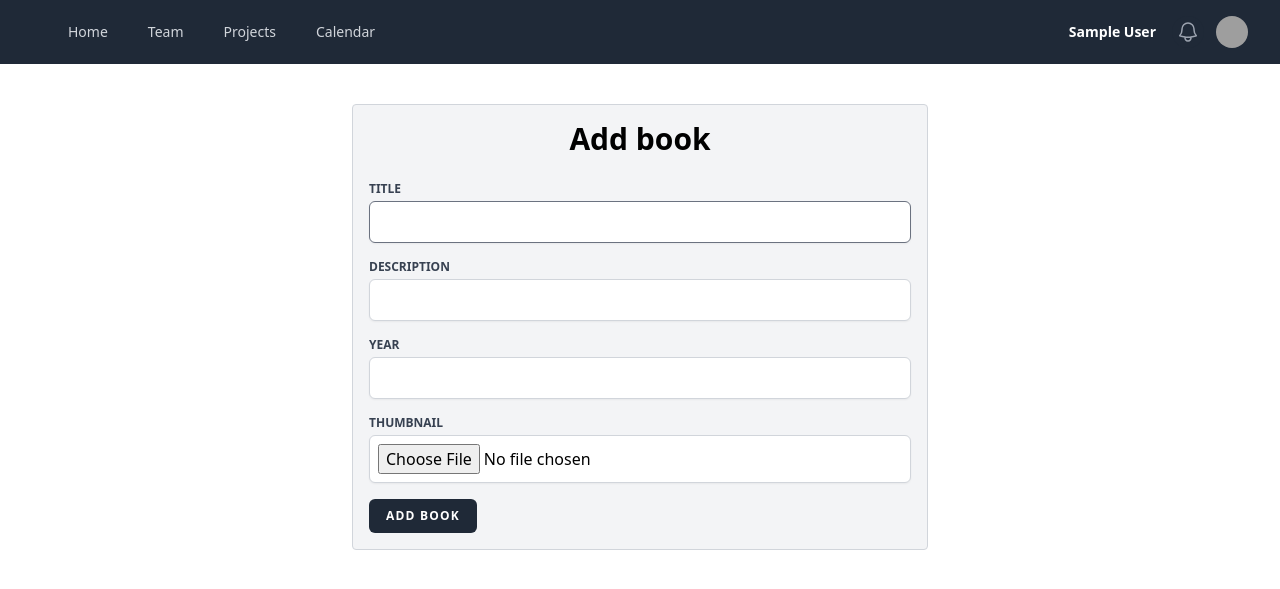
After one commit to Shryen/Library, a Laravel app: page /book/create in a window 1280 px wide. The commit adds this page. Shown: the top 589 px of the page. Run offline with Laravel 10, Linux system fonts and the light colour scheme; the visitor is signed in with stand-in values (Sample User, id 1); grey boxes are pictures that could not be loaded.

Commit message:
Add book to database via form

```diff
--- a/app/Http/Controllers/Auth/AuthenticatedSessionController.php
+++ b/app/Http/Controllers/Auth/AuthenticatedSessionController.php
@@ -29,7 +29,7 @@ class AuthenticatedSessionController extends Controller
 
         $request->session()->regenerate();
 
-        return redirect()->intended(RouteServiceProvider::HOME);
+        return redirect('/');
     }
 
     /**
--- /dev/null
+++ b/app/Http/Controllers/BookController.php
@@ -0,0 +1,24 @@
+<?php
+
+namespace App\Http\Controllers;
+
+use App\Models\Book;
+use Illuminate\Http\Request;
+
+class BookController extends Controller
+{
+    public function create(){
+        return view('book/create');
+    }
+
+    public function store(){
+        $attributes = request()->validate([
+            'title'=> 'required|max:255',
+            'description' => 'required|max:255',
+            'year' => 'required|max:4',
+        ]);
+        $book = Book::create($attributes);
+        $book->save();
+        return redirect('/')->with('success', 'Book added to database');
+    }
+}
--- a/app/Http/Kernel.php
+++ b/app/Http/Kernel.php
@@ -64,5 +64,6 @@ class Kernel extends HttpKernel
         'signed' => \App\Http\Middleware\ValidateSignature::class,
         'throttle' => \Illuminate\Routing\Middleware\ThrottleRequests::class,
         'verified' => \Illuminate\Auth\Middleware\EnsureEmailIsVerified::class,
+        'admin' => Admin::class,
     ];
 }
--- a/app/Providers/AppServiceProvider.php
+++ b/app/Providers/AppServiceProvider.php
@@ -2,6 +2,9 @@
 
 namespace App\Providers;
 
+use App\Models\User;
+use Illuminate\Support\Facades\Blade;
+use Illuminate\Support\Facades\Gate;
 use Illuminate\Support\ServiceProvider;
 
 class AppServiceProvider extends ServiceProvider
@@ -19,6 +22,12 @@ class AppServiceProvider extends ServiceProvider
      */
     public function boot(): void
     {
-        //
+        Gate::define('admin', function (User $user) {
+            return $user->name === "Krisztián";
+        });
+        Blade::if('admin', function () {
+            return request()->user()?->can('admin');
+        });
+
     }
 }
--- /dev/null
+++ b/resources/views/book/create.blade.php
@@ -0,0 +1,36 @@
+<x-layout>
+    <x-section>
+        <x-title>Add book</x-title>
+        <form action="/add" method="POST" class="space-y-4">
+            @csrf
+            <div>
+                <x-input-label for="title" :value="__('title')" />
+                <x-text-input class="block mt-1 w-full" type="text" name="title" :value="old('title')" required autofocus
+                    autocomplete="title" />
+                <x-input-error :messages="$errors->get('title')" class="mt-2" />
+            </div>
+            <div>
+                <x-input-label for="description" :value="__('description')" />
+                <x-text-input class="block mt-1 w-full" type="text" name="description" :value="old('description')" required
+                    autofocus autocomplete="description" />
+                <x-input-error :messages="$errors->get('description')" class="mt-2" />
+            </div>
+            <div>
+                <x-input-label for="year" :value="__('year')" />
+                <x-text-input class="block mt-1 w-full" type="text" name="year" :value="old('year')" required
+                    autofocus autocomplete="year" />
+                <x-input-error :messages="$errors->get('year')" class="mt-2" />
+            </div>
+            <div>
+                <x-input-label for="thumbnail" :value="__('thumbnail')" />
+                <x-text-input class="block mt-1 w-full bg-white" type="file" name="thumbnail" :value="old('thumbnail')"
+                    autofocus autocomplete="thumbnail" />
+                <x-input-error :messages="$errors->get('thumbnail')" class="mt-2" />
+            </div>
+            @foreach ($errors->all() as $error)
+                <p>{{ $error }}</p>
+            @endforeach
+            <x-primary-button>Add Book</x-primary-button>
+        </form>
+    </x-section>
+</x-layout>
--- a/resources/views/components/navbar.blade.php
+++ b/resources/views/components/navbar.blade.php
@@ -96,10 +96,15 @@
                         <!-- Active: "bg-gray-100", Not Active: "" -->
                         <a href="#" class="block px-4 py-2 text-sm text-gray-700" role="menuitem" tabindex="-1"
                             id="user-menu-item-0">Your Profile</a>
-                        <a href="#" class="block px-4 py-2 text-sm text-gray-700" role="menuitem" tabindex="-1"
-                            id="user-menu-item-1">Settings</a>
-                        <a href="#" class="block px-4 py-2 text-sm text-gray-700" role="menuitem" tabindex="-1"
-                            id="user-menu-item-2">Sign out</a>
+                        @admin
+                            <a href="/book/create" class="block px-4 py-2 text-sm text-gray-700" role="menuitem"
+                                tabindex="-1" id="user-menu-item-1">Add book</a>
+                        @endadmin
+                        <form action="/logout" method="post">
+                            @csrf
+                            <button type="submit" class="block px-4 py-2 text-sm text-gray-700" role="menuitem"
+                                tabindex="-1" id="user-menu-item-2">Sign out</button>
+                        </form>
                     </div>
                 </div>
             </div>
--- /dev/null
+++ b/resources/views/components/section.blade.php
@@ -0,0 +1,3 @@
+<section class="max-w-xl mx-auto border border-gray-300 p-4 mt-10 rounded bg-gray-100">
+    {{ $slot }}
+</section>
--- a/routes/web.php
+++ b/routes/web.php
@@ -1,5 +1,6 @@
 <?php
 
+use App\Http\Controllers\BookController;
 use App\Http\Controllers\ProfileController;
 use Illuminate\Support\Facades\Route;
 
@@ -8,11 +9,17 @@ Route::get('/', function () {
     return view('welcome');
 });
 
-
 Route::middleware('auth')->group(function () {
     Route::get('/profile', [ProfileController::class, 'edit'])->name('profile.edit');
     Route::patch('/profile', [ProfileController::class, 'update'])->name('profile.update');
     Route::delete('/profile', [ProfileController::class, 'destroy'])->name('profile.destroy');
 });
 
+Route::post('/add',[BookController::class,'store']);
+
+Route::middleware('can:admin')->group(function(){
+    Route::get('book/create', [BookController::class, 'create']);
+});
+
+
 require __DIR__.'/auth.php';
```
Also changed, not shown: app/Models/Book.php (added, +18 -0 lines), app/View/Components/GuestLayout.php (added, +17 -0 lines), database/factories/BookFactory.php (added, +23 -0 lines), resources/views/auth/login.blade.php (+3 -8 lines), resources/views/auth/register.blade.php (+3 -11 lines), database/migrations/2023_10_31_112900_create_books_table.php (added).
